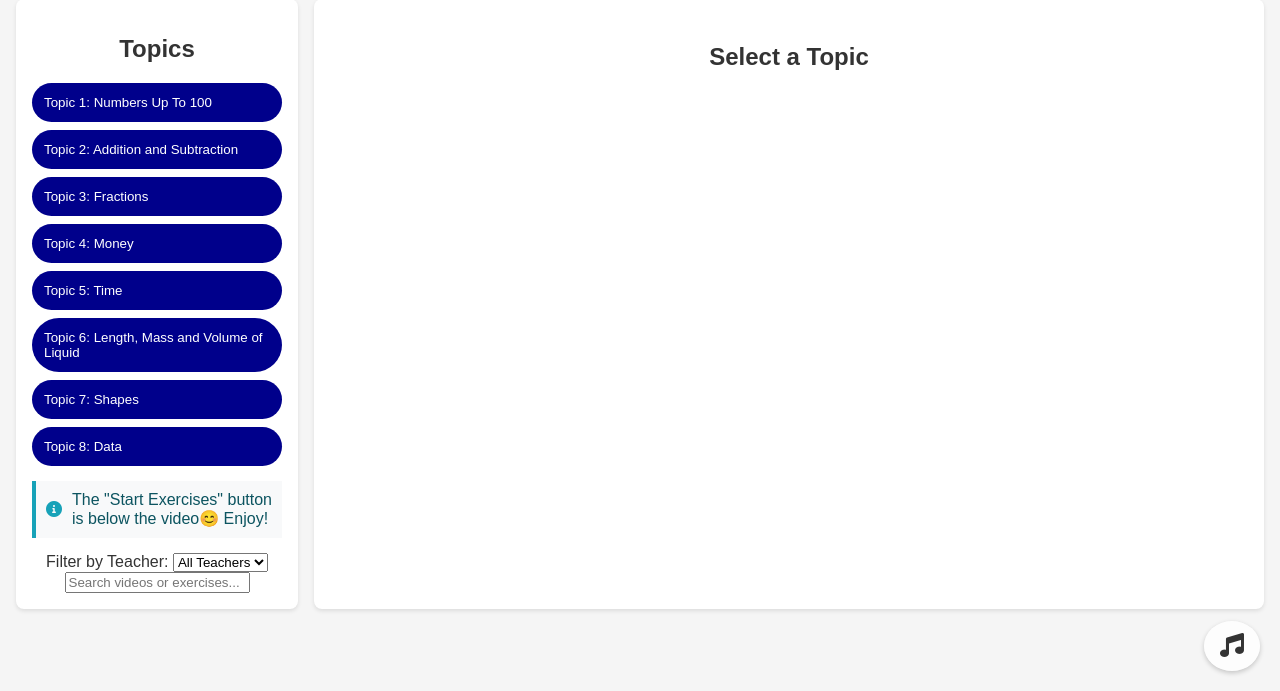
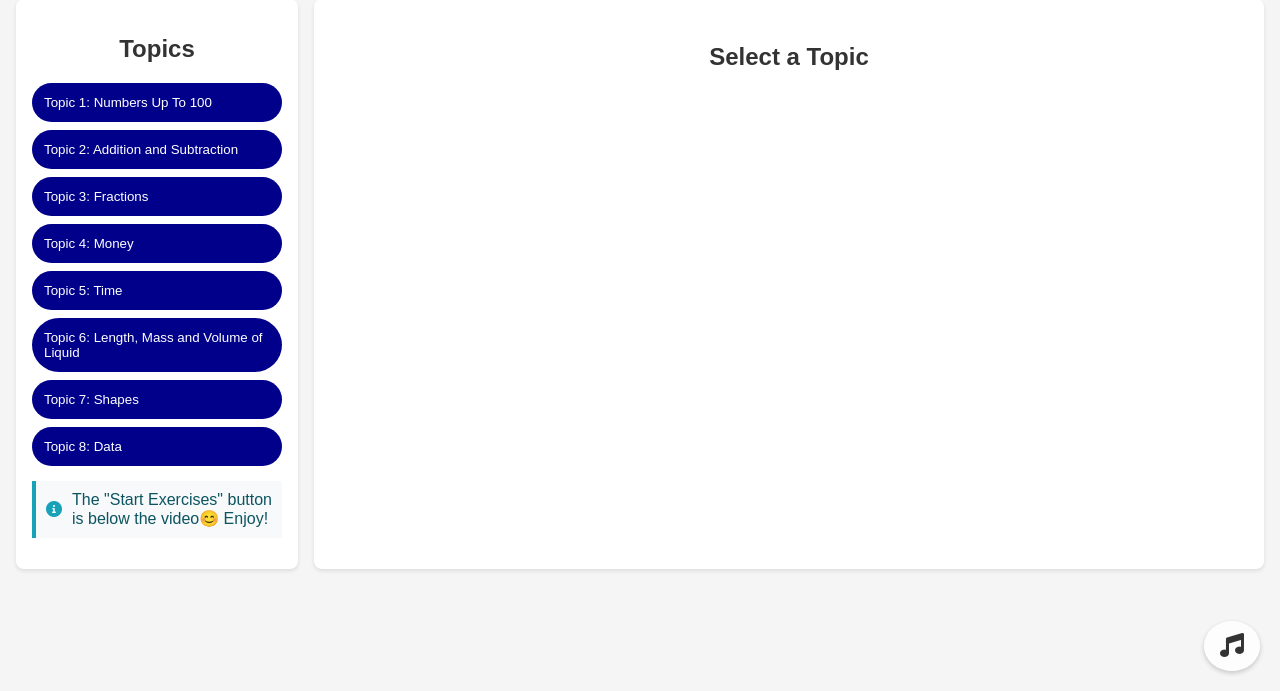
Before and after one commit to Jkjs11/my-fyp-flask-app, a Flask app: template templates/student_page.html in a window 1280 px wide. Shown: the part 109-800 px from the top of the page. Run offline with Flask 3, Linux system fonts and the light colour scheme; the template is opened without the code that fills it, so the values that code supplies are empty.

Commit message:
Update student_page.html

```diff
--- a/templates/student_page.html
+++ b/templates/student_page.html
@@ -4,16 +4,21 @@
     <meta charset="UTF-8">
     <meta name="viewport" content="width=device-width, initial-scale=1.0">
     <title>Student Learning Portal</title>
+
     <!-- Audio for button click sound -->
     <audio id="buttonClickSound" src="{{ url_for('static', filename='audio/ButtonClickSound.mp3') }}" preload="auto"></audio>
+
     <!-- Background music -->
     <audio id="backgroundMusic" loop>
         <source src="{{ url_for('static', filename='audio/StudentPageBGM.mp3') }}" type="audio/mp3">
     </audio>
+
     <!-- Font Awesome for icons -->
     <link rel="stylesheet" href="https://cdnjs.cloudflare.com/ajax/libs/font-awesome/6.0.0-beta3/css/all.min.css">
+
     <link rel="stylesheet" href="{{ url_for('static', filename='student_page.css') }}">
 </head>
+
 <body>
     <header>
         <h1>Fun Learning World !!!</h1>
@@ -21,26 +26,18 @@
             <i class="fas fa-sign-out-alt"></i>
         </button>
     </header>
+
     <div class="container">
         <!-- Topics Navigation -->
         <div class="topics-nav">
             <h2>Topics</h2>
             <div id="topics-list" class="topics-list"></div>
+
             <!-- Inside the topics-nav div (below the topics list) -->
             <div class="tip-message">
                 <i class="fas fa-info-circle"></i>The "Start Exercises" button is below the video😊 Enjoy!
             </div>
 
-            <!-- New: Teacher Filter & Search Bar -->
-            <div class="filter-section">
-                <label for="teacher-filter">Filter by Teacher:</label>
-                <select id="teacher-filter">
-                    <option value="">All Teachers</option>
-                </select>
-            </div>
-            <div class="search-section">
-                <input type="text" id="search-input" placeholder="Search videos or exercises...">
-            </div>
         </div>
 
         <!-- Content Area -->
@@ -96,30 +93,31 @@
         let exercises = [];
         let currentExerciseIndex = 0;
         let completedExercises = [];
+        let teacherName = "Teacher";
         let musicEnabled = false;
-        let allVideos = [];
-        let allExercises = [];
-
         const backgroundMusic = document.getElementById("backgroundMusic");
 
         // Initialize the page
         document.addEventListener("DOMContentLoaded", () => {
             loadTopics();
             setupMusicControls();
-            loadTeachers();
         });
 
         // Set up music controls
         function setupMusicControls() {
             const musicToggle = document.getElementById("musicToggle");
+
+            // Load music preference from localStorage if available
             if (localStorage.getItem('musicEnabled') === 'true') {
                 musicEnabled = true;
                 backgroundMusic.play().catch(e => console.log("Autoplay prevented:", e));
                 musicToggle.innerHTML = '<i class="fas fa-volume-up"></i>';
             }
+
             musicToggle.addEventListener("click", () => {
                 playClickSound();
                 musicEnabled = !musicEnabled;
+
                 if (musicEnabled) {
                     backgroundMusic.play().catch(e => console.log("Play prevented:", e));
                     musicToggle.innerHTML = '<i class="fas fa-volume-up"></i>';
@@ -132,10 +130,11 @@
             });
         }
 
-        // Load all available topics
+        // Load all available topics with proper names
         function loadTopics() {
             const topicsList = document.getElementById("topics-list");
             topicsList.innerHTML = "";
+
             const topicNames = [
                 "Numbers Up To 100",
                 "Addition and Subtraction",
@@ -146,6 +145,7 @@
                 "Shapes",
                 "Data"
             ];
+
             for (let i = 0; i < topicNames.length; i++) {
                 const topicBtn = document.createElement("button");
                 topicBtn.textContent = `Topic ${i + 1}: ${topicNames[i]}`;
@@ -162,34 +162,50 @@
         function loadTopicContent(topicIndex) {
             document.getElementById("current-topic-title").textContent = `Topic ${topicIndex + 1} Videos`;
             const statusElement = document.getElementById("video-status");
-            const videoContainer = document.getElementById("video-container");
-            const teacherInfoElement = document.getElementById("teacher-info");
-
             statusElement.textContent = "Loading videos...";
             statusElement.className = "status-message loading";
-            videoContainer.innerHTML = "";
-            teacherInfoElement.innerHTML = "";
+
+            // Clear previous videos
+            document.getElementById("video-container").innerHTML = "";
 
             fetch(`/get_topic_videos?topic_index=${topicIndex}`)
                 .then(response => {
-                    if (!response.ok) throw new Error(`HTTP error! status: ${response.status}`);
+                    if (!response.ok) {
+                        throw new Error(`HTTP error! status: ${response.status}`);
+                    }
                     return response.json();
                 })
                 .then(data => {
-                    if (data.videos && data.videos.length > 0) {
+                    const videoContainer = document.getElementById("video-container");
+
+                    if (data.file_urls && data.file_urls.length > 0) {
                         statusElement.textContent = "";
                         statusElement.className = "status-message";
 
-                        allVideos = data.videos;
+                        // Display teacher info
+                        const teacherInfoElement = document.getElementById("teacher-info");
+                        teacherInfoElement.innerHTML =
+                            `<p>Video uploaded by: <strong>${data.teacher_name || "Teacher"}</strong></p>`;
 
-                        // Show teacher info
-                        const teachers = [...new Set(data.videos.map(video => video.teacher_name))];
-                        teacherInfoElement.innerHTML =
-                            `<p>Videos uploaded by: <strong>${teachers.join(", ")}</strong></p>`;
+                        data.file_urls.forEach((url, index) => {
+                            const videoWrapper = document.createElement("div");
+                            videoWrapper.className = "video-wrapper";
 
-                        displayFilteredVideos();
+                            const videoElement = document.createElement("video");
+                            videoElement.controls = true;
+                            videoElement.src = url;
+                            videoElement.className = "topic-video";
 
-                        // Add Start Exercises button
+                            const videoTitle = document.createElement("p");
+                            videoTitle.textContent = extractTopicName(url) || `Video ${index + 1}`;
+                            videoTitle.className = "video-title";
+
+                            videoWrapper.appendChild(videoTitle);
+                            videoWrapper.appendChild(videoElement);
+                            videoContainer.appendChild(videoWrapper);
+                        });
+
+                        // Add button to start exercises
                         const startExercisesBtn = document.createElement("button");
                         startExercisesBtn.textContent = "Start Exercises";
                         startExercisesBtn.className = "start-exercises";
@@ -198,66 +214,43 @@
                             loadExercises(topicIndex);
                         };
                         videoContainer.appendChild(startExercisesBtn);
-
                     } else {
                         statusElement.textContent = "No videos available for this topic yet.";
                         statusElement.className = "status-message info";
+                        document.getElementById("teacher-info").innerHTML = "";
                     }
                 })
                 .catch(error => {
                     console.error("Error loading videos:", error);
                     statusElement.textContent = `Error loading videos: ${error.message}`;
                     statusElement.className = "status-message error";
+                    document.getElementById("teacher-info").innerHTML = "";
                 });
         }
 
-        function displayFilteredVideos() {
-            const selectedTeacherId = document.getElementById("teacher-filter").value;
-            const searchTerm = document.getElementById("search-input").value.toLowerCase();
+        // Helper function to extract topic name from file path
+        function extractTopicName(filePath) {
+            // Map of known topic names with their correct formatting
+            const topicNameMap = {
+                'Numbers_Up_To_100': 'Numbers Up To 100',
+                'Addition_and_Subtraction': 'Addition and Subtraction',
+                'Fractions': 'Fractions',
+                'Money': 'Money',
+                'Time': 'Time',
+                'Length_Mass_and_Volume_of_Liquid': 'Length, Mass and Volume of Liquid',
+                'Shapes': 'Shapes',
+                'Data': 'Data'
+            };
 
-            const filteredVideos = allVideos.filter(video => {
-                const matchesTeacher = !selectedTeacherId || video.user_id == selectedTeacherId;
-                const matchesSearch = !searchTerm ||
-                    video.file_path.toLowerCase().includes(searchTerm) ||
-                    video.teacher_name.toLowerCase().includes(searchTerm);
-                return matchesTeacher && matchesSearch;
-            });
+            const filename = filePath.split('/').pop().split('\\').pop();
+            const withoutExt = filename.replace(/\.[^/.]+$/, "");
 
-            const videoContainer = document.getElementById("video-container");
-            videoContainer.innerHTML = ""; // Clear existing content
+            const match = withoutExt.match(/Topic_\d+_(.+)/);
 
-            filteredVideos.forEach((video, index) => {
-                const videoWrapper = document.createElement("div");
-                videoWrapper.className = "video-wrapper";
-
-                const videoElement = document.createElement("video");
-                videoElement.controls = true;
-                videoElement.src = video.file_path;
-                videoElement.className = "topic-video";
-
-                const videoTitle = document.createElement("p");
-                videoTitle.textContent = extractTopicName(video.file_path) || `Video ${index + 1}`;
-                videoTitle.className = "video-title";
-
-                const teacherLabel = document.createElement("p");
-                teacherLabel.textContent = `Uploaded by: ${video.teacher_name}`;
-                teacherLabel.className = "teacher-label";
-
-                videoWrapper.appendChild(videoTitle);
-                videoWrapper.appendChild(teacherLabel);
-                videoWrapper.appendChild(videoElement);
-                videoContainer.appendChild(videoWrapper);
-            });
-
-            // Re-add Start Exercises button
-            const startExercisesBtn = document.createElement("button");
-            startExercisesBtn.textContent = "Start Exercises";
-            startExercisesBtn.className = "start-exercises";
-            startExercisesBtn.onclick = () => {
-                playClickSound();
-                loadExercises(currentTopicIndex);
-            };
-            videoContainer.appendChild(startExercisesBtn);
+            if (match && match[1]) {
+                return topicNameMap[match[1]] || match[1].replace(/_/g, ' ');
+            }
+            return null;
         }
 
         // Load exercises for the current topic
@@ -265,13 +258,19 @@
             document.getElementById("video-section").classList.add("hidden");
             document.getElementById("exercise-section").classList.remove("hidden");
             document.getElementById("exercise-topic-title").textContent = `Topic ${topicIndex + 1} Exercises`;
+
             const statusElement = document.getElementById("exercise-status");
             statusElement.textContent = "Loading exercises...";
             statusElement.className = "status-message loading";
 
-            fetch(`/get_topic_exercises?topic_index=${topicIndex}`)
+            // Adjust the topic index if backend uses 1-based indexing
+            const backendTopicIndex = topicIndex + 1; // Remove this line if backend uses 0-based
+
+            fetch(`/get_topic_exercises?topic_index=${backendTopicIndex}`) // or use topicIndex if backend is 0-based
                 .then(response => {
-                    if (!response.ok) throw new Error(`HTTP error! status: ${response.status}`);
+                    if (!response.ok) {
+                        throw new Error(`HTTP error! status: ${response.status}`);
+                    }
                     return response.json();
                 })
                 .then(data => {
@@ -279,47 +278,34 @@
                         statusElement.textContent = "";
                         statusElement.className = "status-message";
 
-                        allExercises = data.exercises;
-                        displayFilteredExercises();
+                        if (data.exercises[0].teacher_name) {
+                            teacherName = data.exercises[0].teacher_name;
+                        }
+                        document.getElementById("exercise-teacher-info").innerHTML =
+                            `<p>Exercise created by: <strong>${teacherName}</strong></p>`;
 
+                        exercises = data.exercises;
+                        currentExerciseIndex = 0;
+                        completedExercises = [];
+                        updateProgress();
+                        displayExercise(exercises[0]);
+
+                        // Start background music when exercises begin if enabled
                         if (musicEnabled) {
                             backgroundMusic.play().catch(e => console.log("Play prevented:", e));
                         }
                     } else {
                         statusElement.textContent = "No exercises available for this topic yet.";
                         statusElement.className = "status-message info";
+                        document.getElementById("exercise-teacher-info").innerHTML = "";
                     }
                 })
                 .catch(error => {
                     console.error("Error loading exercises:", error);
                     statusElement.textContent = `Error loading exercises: ${error.message}`;
                     statusElement.className = "status-message error";
+                    document.getElementById("exercise-teacher-info").innerHTML = "";
                 });
-        }
-
-        function displayFilteredExercises() {
-            const selectedTeacherId = document.getElementById("teacher-filter").value;
-            const searchTerm = document.getElementById("search-input").value.toLowerCase();
-
-            const filteredExercises = allExercises.filter(exercise => {
-                const matchesTeacher = !selectedTeacherId || exercise.user_id == selectedTeacherId;
-                const matchesSearch = !searchTerm ||
-                    exercise.question?.toLowerCase().includes(searchTerm) ||
-                    exercise.teacher_name?.toLowerCase().includes(searchTerm);
-                return matchesTeacher && matchesSearch;
-            });
-
-            exercises = filteredExercises;
-            currentExerciseIndex = 0;
-            completedExercises = [];
-            updateProgress();
-
-            if (exercises.length > 0) {
-                displayExercise(exercises[0]);
-            } else {
-                const container = document.getElementById("current-exercise");
-                container.innerHTML = "<p>No matching exercises found.</p>";
-            }
         }
 
         // Display the current exercise
@@ -327,79 +313,89 @@
             const exerciseContainer = document.getElementById("current-exercise");
             exerciseContainer.innerHTML = "";
 
-            const teacherLabel = document.createElement("p");
-            teacherLabel.className = "exercise-teacher";
-            teacherLabel.textContent = `Created by: ${exercise.teacher_name || "Unknown"}`;
-            exerciseContainer.appendChild(teacherLabel);
-
-            const questionDiv = document.createElement("div");
-            questionDiv.className = "exercise-question";
+            // Create question element
+            const questionElement = document.createElement("div");
+            questionElement.className = "exercise-question";
 
             if (exercise.question_image) {
-                const img = document.createElement("img");
-                img.src = exercise.question_image;
-                img.alt = "Question Image";
-                questionDiv.appendChild(img);
+                const imgElement = document.createElement("img");
+                imgElement.src = exercise.question_image;
+                imgElement.alt = "Exercise image";
+                questionElement.appendChild(imgElement);
             }
 
             if (exercise.question) {
-                const text = document.createElement("p");
-                text.textContent = exercise.question;
-                questionDiv.appendChild(text);
+                const textElement = document.createElement("p");
+                textElement.textContent = exercise.question;
+                questionElement.appendChild(textElement);
             }
 
-            exerciseContainer.appendChild(questionDiv);
+            exerciseContainer.appendChild(questionElement);
 
-            const optionsDiv = document.createElement("div");
-            optionsDiv.className = "exercise-options";
+            // Create options
+            const optionsContainer = document.createElement("div");
+            optionsContainer.className = "exercise-options";
 
             exercise.options.forEach((option, index) => {
-                const btn = document.createElement("button");
-                btn.textContent = `${String.fromCharCode(65 + index)}. ${option}`;
-                btn.onclick = () => checkAnswer(index, exercise.correct_option);
-                optionsDiv.appendChild(btn);
+                const optionBtn = document.createElement("button");
+                optionBtn.textContent = `${String.fromCharCode(65 + index)}. ${option}`;
+                optionBtn.onclick = () => checkAnswer(index, exercise.correct_option);
+                optionsContainer.appendChild(optionBtn);
             });
 
-            exerciseContainer.appendChild(optionsDiv);
+            exerciseContainer.appendChild(optionsContainer);
+
+            // Hide next button until answer is correct
             document.getElementById("next-exercise-btn").classList.add("hidden");
             document.getElementById("feedback-message").textContent = "";
         }
 
-        // Check answer
+        // Check if the selected answer is correct
         function checkAnswer(selectedIndex, correctIndex) {
             playClickSound();
-            const feedback = document.getElementById("feedback-message");
+            const feedbackElement = document.getElementById("feedback-message");
+
             if (selectedIndex === correctIndex) {
-                feedback.textContent = positiveFeedback[Math.floor(Math.random() * positiveFeedback.length)];
-                feedback.className = "feedback-message correct";
+                // Correct answer
+                const randomFeedback = positiveFeedback[Math.floor(Math.random() * positiveFeedback.length)];
+                feedbackElement.textContent = randomFeedback;
+                feedbackElement.className = "feedback-message correct";
+
+                // Mark exercise as completed if not already
                 if (!completedExercises.includes(currentExerciseIndex)) {
                     completedExercises.push(currentExerciseIndex);
                     updateProgress();
                 }
+
+                // Show next button
                 document.getElementById("next-exercise-btn").classList.remove("hidden");
             } else {
-                feedback.textContent = negativeFeedback[Math.floor(Math.random() * negativeFeedback.length)];
-                feedback.className = "feedback-message incorrect";
+                // Wrong answer
+                const randomFeedback = negativeFeedback[Math.floor(Math.random() * negativeFeedback.length)];
+                feedbackElement.textContent = randomFeedback;
+                feedbackElement.className = "feedback-message incorrect";
             }
         }
 
-        // Load next exercise
+        // Load the next exercise
         function loadNextExercise() {
+            // Only allow proceeding to next exercise if current one is completed
             if (completedExercises.includes(currentExerciseIndex)) {
                 currentExerciseIndex++;
+
                 if (currentExerciseIndex < exercises.length) {
                     displayExercise(exercises[currentExerciseIndex]);
                 } else {
-                    const container = document.getElementById("current-exercise");
-                    container.innerHTML = `
-                        <p class='completion-message'>You've completed all exercises for this topic!</p>
-                    `;
+                    // All exercises completed
+                    document.getElementById("current-exercise").innerHTML =
+                        `<p class='completion-message'>You've completed all exercises for this topic!</p>
+                         <p class='completion-message'>Created by: <strong>${teacherName}</strong></p>`;
                     document.getElementById("next-exercise-btn").classList.add("hidden");
                 }
             }
         }
 
-        // Update progress bar
+        // Update progress counter
         function updateProgress() {
             document.getElementById("completed-count").textContent = completedExercises.length;
             document.getElementById("total-count").textContent = exercises.length;
@@ -409,7 +405,6 @@
         function backToVideos() {
             document.getElementById("exercise-section").classList.add("hidden");
             document.getElementById("video-section").classList.remove("hidden");
-            displayFilteredVideos();
         }
 
         // Play click sound
@@ -419,48 +414,13 @@
             sound.play();
         }
 
-        // Logout
+        // Logout function
         function logoutAndPlaySound() {
             playClickSound();
-            setTimeout(() => window.location.href = '/', 300);
-        }
-
-        // Helper: Extract topic name from file path
-        function extractTopicName(filePath) {
-            const filename = filePath.split('/').pop().split('\\').pop();
-            const match = filename.match(/Topic_\d+_(.+?)\.\w+$/);
-            return match && match[1] ? match[1].replace(/_/g, ' ') : null;
-        }
-
-        // Load teachers into filter dropdown
-        function loadTeachers() {
-            fetch("/get_all_teachers")
-                .then(res => res.json())
-                .then(data => {
-                    const select = document.getElementById("teacher-filter");
-                    data.teachers.forEach(teacher => {
-                        const opt = document.createElement("option");
-                        opt.value = teacher.user_id;
-                        opt.textContent = teacher.name;
-                        select.appendChild(opt);
-                    });
-                })
-                .catch(err => console.error("Error fetching teachers:", err));
-
-            // Add event listeners
-            document.getElementById("teacher-filter").addEventListener("change", () => {
-                displayFilteredVideos();
-                if (!document.getElementById("exercise-section").classList.contains("hidden")) {
-                    displayFilteredExercises();
-                }
-            });
-
-            document.getElementById("search-input").addEventListener("input", () => {
-                displayFilteredVideos();
-                if (!document.getElementById("exercise-section").classList.contains("hidden")) {
-                    displayFilteredExercises();
-                }
-            });
+            // Reset progress (no need to save to server as per requirement 6)
+            setTimeout(() => {
+                window.location.href = '/';
+            }, 300);
         }
     </script>
 </body>
```
